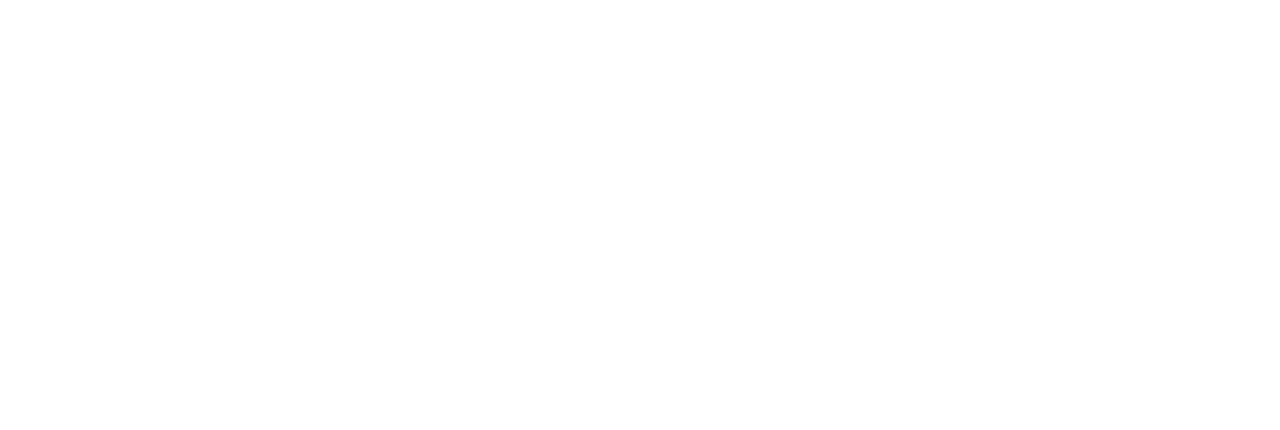
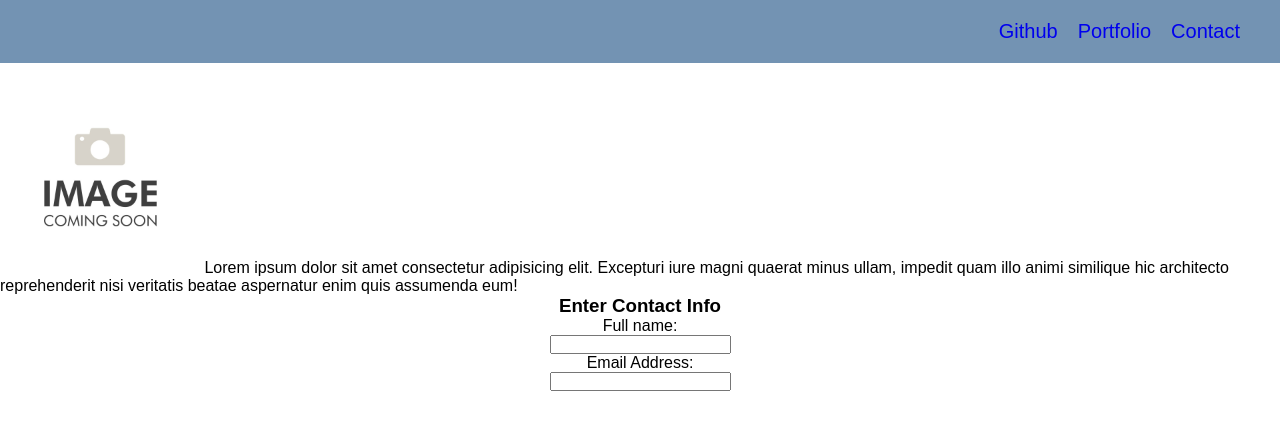
Before and after one commit to Lunirs/landing-page-mini-project, a plain HTML site: page index.html in a window 1280 px wide. Drawn offline with Linux system fonts and the light colour scheme.

Commit message:
Edited nav bar and Enter information

```diff
--- a/assets/css/style.css
+++ b/assets/css/style.css
@@ -0,0 +1,60 @@
+*{
+    box-sizing: border-box;
+    padding: 0;
+    margin: 0;
+    font-family: Arial, Helvetica, sans-serif;
+
+}
+
+.navbar{
+    padding: 20px;
+    background-color: #7393B3;
+    color: white;
+
+}
+
+header{
+    width:100%;
+    font-size: 10px;
+    display: inline-block;
+    position: fixed;
+}
+
+header nav{
+    width: 100%;
+    padding-top: 15px;
+    font-size: 20px;
+    float: right;
+
+}
+
+header nav ul{
+    list-style-type: none;
+}
+
+header nav ul li{
+    display: inline-block;
+    float: right;
+    margin-right: 20px;
+}
+
+a{
+    text-decoration: none;
+}
+
+img{
+    width: 200px;
+    height: 200px;
+    display: inline;
+}
+
+h1{
+    text-align: center;
+}
+h3{
+    text-align: center;
+}
+
+#contact-form{
+    text-align: center;
+}
--- a/index.html
+++ b/index.html
@@ -4,9 +4,42 @@
     <meta charset="UTF-8">
     <meta http-equiv="X-UA-Compatible" content="IE=edge">
     <meta name="viewport" content="width=device-width, initial-scale=1.0">
-    <title>Document</title>
+    <title>My Landing Page</title>
+    <link rel="stylesheet" type="text/css" href="./assets/css/style.css">
 </head>
 <body>
+    <header>
+        <nav class="navbar">
+            <ul>
+                <li>
+                    <a href="#contact">Contact</a>
+                </li>
+                <li>
+                    <a href="#">Portfolio</a>
+                </li>
+                <li>
+                    <a href="https://github.com/">Github</a>
+                </li>
+            </ul>
+        </nav>
+    </header>
+    <br>
 
+        <h1>Idk what I'm doin</h1><br>
+        <section>
+        <figure>
+            <img src="./assets/img/image-coming-soon.jpg" alt="image that says coming soon">
+            <caption class="text-center">Lorem ipsum dolor sit amet consectetur adipisicing elit. Excepturi iure magni quaerat minus ullam, impedit quam illo animi similique hic architecto reprehenderit nisi veritatis beatae aspernatur enim quis assumenda eum!</caption>
+        </figure>
+    </section>
+
+    <h3>Enter Contact Info</h3>
+
+    <form id="contact-form">
+        <label for ="fullname">Full name:</label><br>
+        <input type ="text" id="fullname" name="fullname"><br>
+        <label for="email">Email Address:</label><br>
+        <input type="text" id="email" name="email"><br>
+    </form>
 </body>
 </html>
```
Also changed, not shown: assets/img/image-coming-soon.jpg (added), 1 other file.
